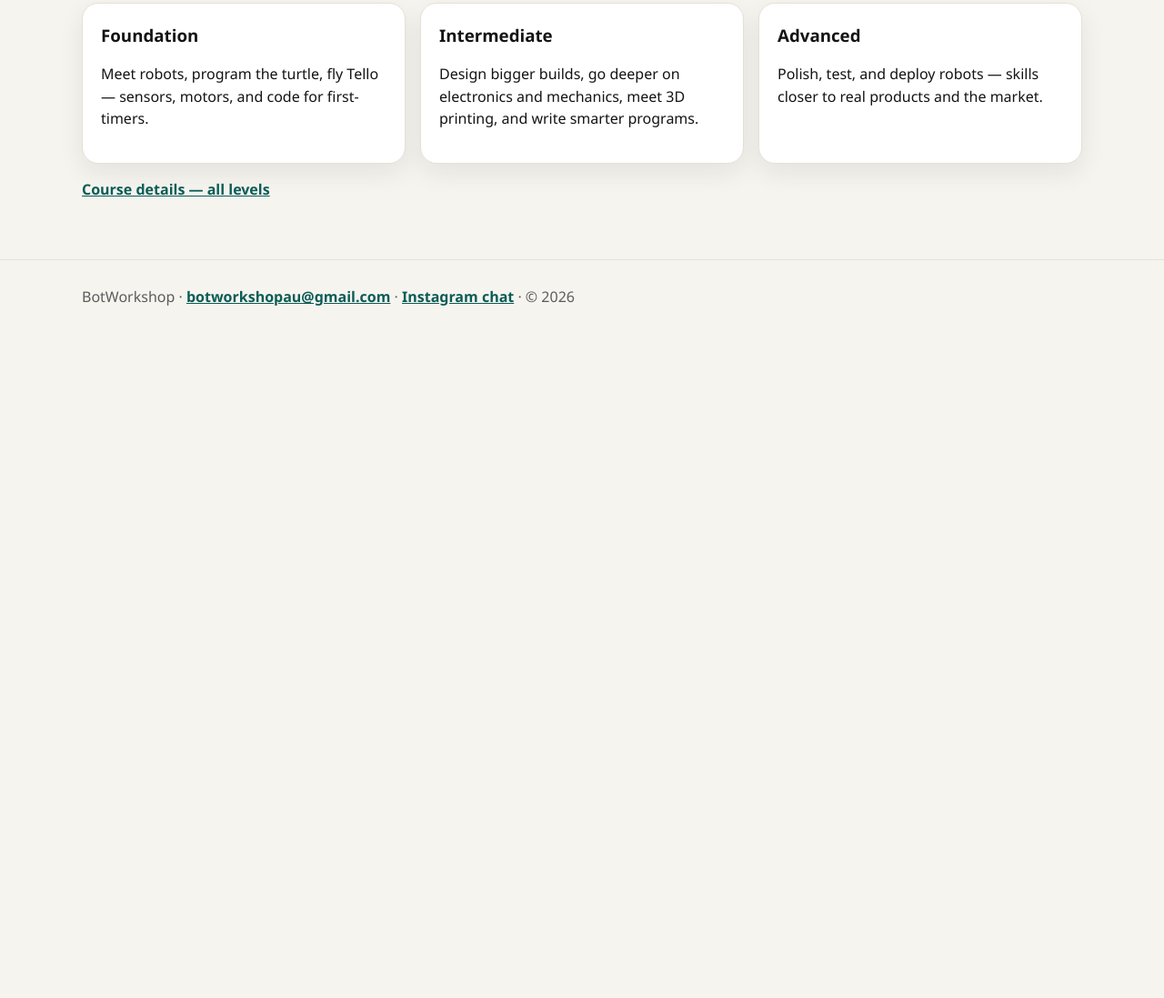
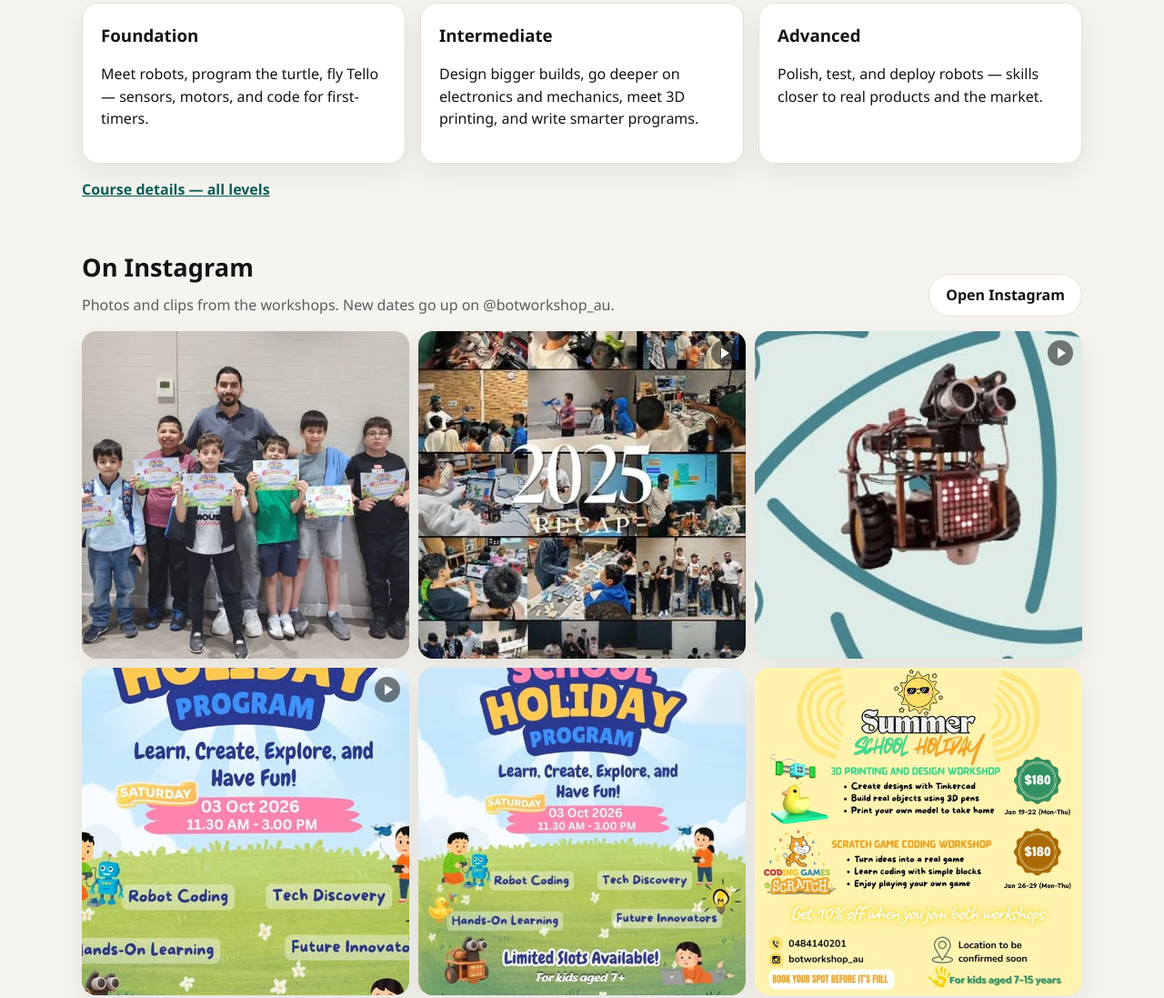
Before and after one commit to BotworkshopAU/robotics-class, a website built with Vite: page index.html in a window 1280 px wide. Shown: the part 1333-2430 px from the top of the page at 91% size. Before the commit the page ends 1712 px from the top, so only its background shows below. Built offline with nearby package versions, Linux system fonts and the light colour scheme.

Commit message:
instagram feed

```diff
--- a/css/site.css
+++ b/css/site.css
@@ -215,6 +215,53 @@ form.contact label {
   border-color: rgba(255,255,255,0.45);
 }
 
+.ig-head {
+  display: flex;
+  align-items: flex-end;
+  justify-content: space-between;
+  gap: 16px;
+  flex-wrap: wrap;
+}
+.ig-head p { margin: 0; color: var(--muted); max-width: 42rem; }
+.ig-grid {
+  display: grid;
+  grid-template-columns: repeat(3, 1fr);
+  gap: 10px;
+  margin: 16px 0 32px;
+}
+.ig-grid a {
+  position: relative;
+  display: block;
+  aspect-ratio: 1;
+  border-radius: 16px;
+  overflow: hidden;
+  background: #e6e1d6;
+  box-shadow: var(--shadow);
+}
+.ig-grid img {
+  width: 100%;
+  height: 100%;
+  object-fit: cover;
+}
+.ig-play {
+  position: absolute;
+  top: 10px;
+  inset-inline-end: 10px;
+  width: 28px;
+  height: 28px;
+  border-radius: 50%;
+  background: rgba(20, 20, 20, 0.55);
+}
+.ig-play::before {
+  content: "";
+  position: absolute;
+  top: 8px;
+  left: 11px;
+  border-style: solid;
+  border-width: 6px 0 6px 9px;
+  border-color: transparent transparent transparent #fff;
+}
+
 .site-footer {
   margin-top: 40px;
   padding: 28px 0 40px;
@@ -272,6 +319,7 @@ form.contact label {
 
 @media (max-width: 800px) {
   .hero { grid-template-columns: 1fr; padding-top: 28px; }
+  .ig-grid { grid-template-columns: repeat(2, 1fr); }
   .menu-btn { display: block; }
   .header-end {
     width: 100%;
--- a/index.html
+++ b/index.html
@@ -144,6 +144,17 @@
           <a href="courses.html" data-i18n="coursesAllLink">Course details — all levels</a>
         </p>
       </section>
+
+      <section class="section" id="instagram">
+        <div class="ig-head">
+          <div>
+            <h2 data-i18n="igTitle">On Instagram</h2>
+            <p data-i18n="igLead">Photos and clips from the workshops. New dates go up on @botworkshop_au.</p>
+          </div>
+          <a class="btn btn-ghost" id="ig-profile" href="https://www.instagram.com/botworkshop_au/" target="_blank" rel="noreferrer" data-i18n="igFollow">Open Instagram</a>
+        </div>
+        <div class="ig-grid" id="ig-grid"></div>
+      </section>
     </main>
 
     <footer class="site-footer">
--- a/js/site-i18n.js
+++ b/js/site-i18n.js
@@ -68,6 +68,9 @@ const en = {
   levelAdvancedBody:
     "Polish, test, and deploy robots — skills closer to real products and the market.",
   coursesAllLink: "Course details — all levels",
+  igTitle: "On Instagram",
+  igLead: "Photos and clips from the workshops. New dates go up on @botworkshop_au.",
+  igFollow: "Open Instagram",
 
   coursesKicker: "Day workshops",
   coursesTitle: "Courses",
@@ -210,6 +213,9 @@ const ar = {
   levelAdvancedBody:
     "حسّن واختبر وانشر روبوتات — مهارات أقرب للمنتجات الحقيقية والسوق.",
   coursesAllLink: "تفاصيل الدورات — كل المستويات",
+  igTitle: "على إنستغرام",
+  igLead: "صور ومقاطع من الورش. المواعيد الجديدة تُنشر على @botworkshop_au.",
+  igFollow: "فتح إنستغرام",
 
   coursesKicker: "ورش ليوم واحد",
   coursesTitle: "الدورات",
--- a/js/site.js
+++ b/js/site.js
@@ -84,6 +84,9 @@ function fillHome(config, lang = getLang()) {
   const profile = document.getElementById("home-ig-profile");
   if (profile) profile.href = config.instagramProfile;
 
+  const igProfile = document.getElementById("ig-profile");
+  if (igProfile) igProfile.href = config.instagramProfile;
+
   const course = document.getElementById("register-course");
   if (course && config.enabled && config.level) {
     const match = [...course.options].find((o) => o.value === config.level);
@@ -133,6 +136,46 @@ function wirePartnerForm() {
   });
 }
 
+async function loadInstagram(profileUrl) {
+  const section = document.getElementById("instagram");
+  const grid = document.getElementById("ig-grid");
+  if (!section || !grid) return;
+
+  try {
+    const res = await fetch(`instagram.json?t=${Date.now()}`, { cache: "no-store" });
+    if (!res.ok) throw new Error("missing instagram.json");
+    const data = await res.json();
+    const posts = Array.isArray(data.posts) ? data.posts : [];
+    if (!posts.length) throw new Error("empty feed");
+
+    const profile = document.getElementById("ig-profile");
+    if (profile) profile.href = profileUrl || data.profile || profile.href;
+
+    grid.replaceChildren(
+      ...posts.map((post) => {
+        const link = document.createElement("a");
+        link.href = post.href;
+        link.target = "_blank";
+        link.rel = "noreferrer";
+        link.dataset.kind = post.kind === "reel" ? "reel" : "post";
+        const img = document.createElement("img");
+        img.src = post.image;
+        img.alt = post.alt || "";
+        link.append(img);
+        if (post.kind === "reel") {
+          const badge = document.createElement("span");
+          badge.className = "ig-play";
+          badge.setAttribute("aria-hidden", "true");
+          link.append(badge);
+        }
+        return link;
+      }),
+    );
+  } catch {
+    section.hidden = true;
+  }
+}
+
 const config = await loadWorkshop();
 
 function refreshUi(lang = getLang()) {
@@ -146,3 +189,4 @@ wireLangSwitcher((lang) => {
 refreshUi(getLang());
 wireRegister(config);
 wirePartnerForm();
+loadInstagram(config.instagramProfile);
--- /dev/null
+++ b/public/instagram.json
@@ -0,0 +1,42 @@
+{
+  "profile": "https://www.instagram.com/botworkshop_au/",
+  "handle": "@botworkshop_au",
+  "posts": [
+    {
+      "href": "https://www.instagram.com/botworkshop_au/p/DeHaqbVCQNE/",
+      "image": "instagram/DeHaqbVCQNE.jpg",
+      "alt": "Photo by Bot Workshop on October 05, 2026.",
+      "kind": "post"
+    },
+    {
+      "href": "https://www.instagram.com/botworkshop_au/reel/DS1jR8tj2OG/",
+      "image": "instagram/DS1jR8tj2OG.jpg",
+      "alt": "Video by Bot Workshop on December 28, 2025.",
+      "kind": "reel"
+    },
+    {
+      "href": "https://www.instagram.com/botworkshop_au/reel/DEcEIeXpdh7/",
+      "image": "instagram/DEcEIeXpdh7.jpg",
+      "alt": "Video by Bot Workshop on January 05, 2025.",
+      "kind": "reel"
+    },
+    {
+      "href": "https://www.instagram.com/botworkshop_au/reel/DeHc4e_pmyV/",
+      "image": "instagram/DeHc4e_pmyV.jpg",
+      "alt": "Video by Bot Workshop on October 05, 2026.",
+      "kind": "reel"
+    },
+    {
+      "href": "https://www.instagram.com/botworkshop_au/p/Ddlx1IWmJI-/",
+      "image": "instagram/Ddlx1IWmJI-.jpg",
+      "alt": "Photo by Bot Workshop on September 22, 2026.",
+      "kind": "post"
+    },
+    {
+      "href": "https://www.instagram.com/botworkshop_au/p/DSy5pehCULS/",
+      "image": "instagram/DSy5pehCULS.jpg",
+      "alt": "Photo by Bot Workshop on December 27, 2025.",
+      "kind": "post"
+    }
+  ]
+}
```
Also changed, not shown: public/instagram/DEcEIeXpdh7.jpg (added), public/instagram/DS1jR8tj2OG.jpg (added), public/instagram/DSy5pehCULS.jpg (added), public/instagram/Ddlx1IWmJI-.jpg (added), public/instagram/DeHaqbVCQNE.jpg (added), public/instagram/DeHc4e_pmyV.jpg (added).
